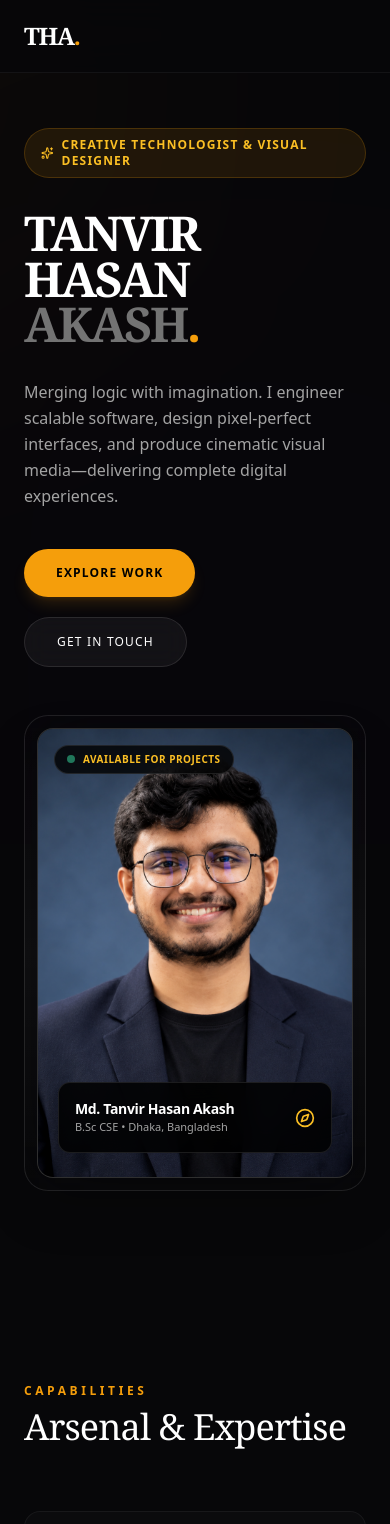
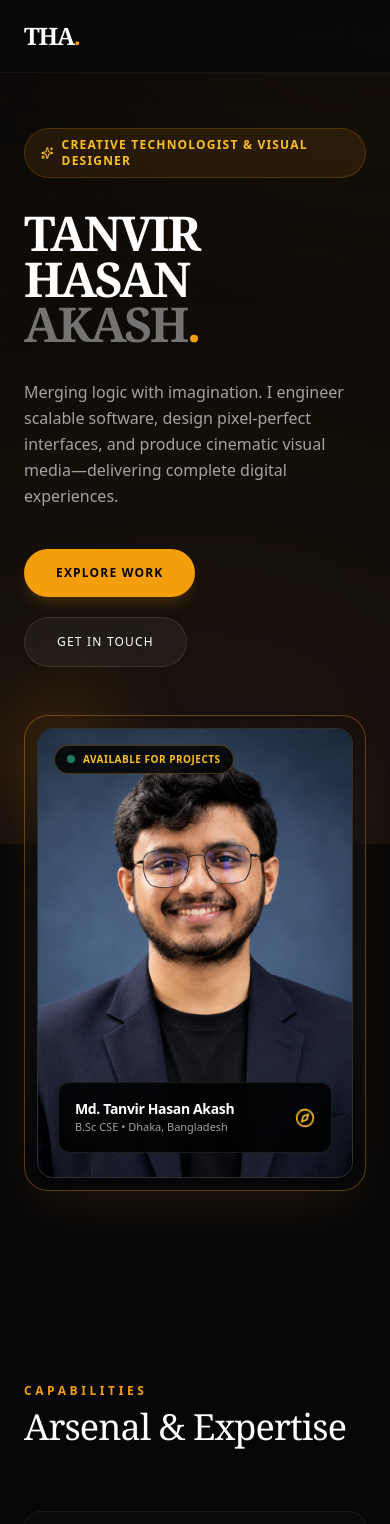
Before and after one commit to Akash2281/Portfolio-of-Md.-Tanvir-Hasan-Akash, a React (Vite) app: page / in a window 390 px wide. Shown: the top 1524 px of the page. Built offline with nearby package versions, Linux system fonts and the light colour scheme.

Commit message:
Restored scroll-responsive ambient BG effects and glowing photo frame

```diff
--- a/src/App.jsx
+++ b/src/App.jsx
@@ -1,5 +1,5 @@
 import React, { useState, useEffect } from 'react';
-import { motion, AnimatePresence } from 'framer-motion';
+import { motion, AnimatePresence, useScroll, useTransform } from 'framer-motion';
 import {
   Code2,
   MonitorPlay,
@@ -122,6 +122,14 @@ export default function Portfolio() {
   const [activeFilter, setActiveFilter] = useState('All');
   const [lightboxData, setLightboxData] = useState(null);
 
+  // --- SCROLL-RESPONSIVE BACKGROUND ANIMATIONS ---
+  const { scrollYProgress } = useScroll();
+
+  const yOrbTop = useTransform(scrollYProgress, [0, 1], [0, -250]);
+  const yOrbMiddle = useTransform(scrollYProgress, [0, 1], [0, 350]);
+  const rotateRing = useTransform(scrollYProgress, [0, 1], [0, 360]);
+  const footerGlowScale = useTransform(scrollYProgress, [0.7, 1], [0.8, 1.4]);
+
   useEffect(() => {
     const handleMouseMove = (e) => {
       setCursorPos({ x: e.clientX, y: e.clientY });
@@ -140,13 +148,59 @@ export default function Portfolio() {
   return (
     <main className="relative min-h-screen bg-[#070709] text-gray-300 font-sans overflow-x-hidden selection:bg-amber-500/30 selection:text-amber-100">
 
-      {/* Subtle Ambient Background Lighting (Non-distracting) */}
+      {/* ----------------- SCROLL RESPONSIVE ANIMATED BACKGROUND ----------------- */}
       <div className="fixed inset-0 pointer-events-none z-0 overflow-hidden">
-        <div className="absolute -top-40 left-1/2 -translate-x-1/2 w-[1000px] h-[500px] bg-amber-500/[0.04] rounded-full blur-[180px]" />
-        <div className="absolute top-[40%] -right-40 w-[600px] h-[600px] bg-purple-900/[0.03] rounded-full blur-[200px]" />
+        {/* Subtle Radial Dot Grid Overlay */}
+        <div
+          className="absolute inset-0 opacity-[0.03]"
+          style={{
+            backgroundImage: `radial-gradient(circle at 1px 1px, #f59e0b 1px, transparent 0)`,
+            backgroundSize: '48px 48px'
+          }}
+        />
+
+        {/* Scroll-Responsive Top Amber Orb */}
+        <motion.div
+          style={{ y: yOrbTop }}
+          className="absolute -top-32 left-1/4 w-[600px] h-[600px] bg-amber-500/[0.08] rounded-full blur-[160px]"
+        />
+
+        {/* Scroll-Responsive Middle Purple Orb */}
+        <motion.div
+          style={{ y: yOrbMiddle }}
+          className="absolute top-[35%] -right-32 w-[650px] h-[650px] bg-purple-900/[0.08] rounded-full blur-[190px]"
+        />
+
+        {/* Dynamic Rotating Geometric Ring */}
+        <motion.div
+          style={{ rotate: rotateRing }}
+          className="absolute top-[20%] right-[6%] w-80 h-80 rounded-full border border-amber-500/10 border-dashed pointer-events-none hidden lg:block"
+        />
+
+        {/* Animated Astro Accent Stars */}
+        <motion.div
+          animate={{ y: [0, -20, 0], opacity: [0.2, 0.7, 0.2] }}
+          transition={{ duration: 6, repeat: Infinity, ease: "easeInOut" }}
+          className="absolute top-[30%] left-[10%] text-amber-400/30 text-sm hidden sm:block"
+        >
+          ✦
+        </motion.div>
+        <motion.div
+          animate={{ y: [0, 25, 0], opacity: [0.3, 0.8, 0.3] }}
+          transition={{ duration: 8, repeat: Infinity, ease: "easeInOut" }}
+          className="absolute top-[70%] right-[12%] text-amber-300/30 text-base hidden sm:block"
+        >
+          ✧
+        </motion.div>
+
+        {/* Dynamic Bottom Page Glow */}
+        <motion.div
+          style={{ scale: footerGlowScale }}
+          className="absolute -bottom-40 left-1/2 -translate-x-1/2 w-[900px] h-[450px] bg-amber-500/[0.12] rounded-full blur-[200px]"
+        />
       </div>
 
-      {/* Subtle Custom Cursor */}
+      {/* Dynamic Cursor */}
       <motion.div
         className="fixed top-0 left-0 w-3.5 h-3.5 bg-amber-500 rounded-full pointer-events-none z-[100] mix-blend-difference hidden sm:block"
         animate={{
@@ -245,10 +299,17 @@ export default function Portfolio() {
             </ScrollReveal>
           </div>
 
-          {/* Right Hero: High-Res Clean Headshot Frame */}
+          {/* Right Hero: High-Tech Glassmorphic Profile Photo Frame */}
           <div className="lg:col-span-5 flex justify-center lg:justify-end">
             <ScrollReveal delay={0.2} className="w-full max-w-[360px] sm:max-w-[430px]">
-              <div className="relative rounded-3xl p-3 bg-gradient-to-b from-white/10 via-white/[0.03] to-black/80 border border-white/10 backdrop-blur-2xl shadow-2xl group">
+              <motion.div
+                whileHover={{ y: -8, scale: 1.02 }}
+                transition={{ duration: 0.5, ease: "easeOut" }}
+                className="relative rounded-3xl p-3 sm:p-4 bg-gradient-to-b from-amber-500/25 via-white/[0.04] to-black/90 border border-amber-500/35 backdrop-blur-2xl shadow-2xl shadow-amber-500/10 group"
+              >
+                {/* Glowing Subtle Corner Accent */}
+                <div className="absolute -top-6 -left-6 w-28 h-28 bg-amber-500/15 blur-2xl rounded-full pointer-events-none" />
+
                 <div className="relative w-full h-[450px] sm:h-[520px] rounded-2xl overflow-hidden bg-neutral-900 border border-white/10">
                   <img
                     src="/profile.jpg"
@@ -259,10 +320,10 @@ export default function Portfolio() {
                       e.target.src="https://images.unsplash.com/photo-1534528741775-53994a69daeb?w=800&auto=format&fit=crop&q=80";
                     }}
                   />
-                  <div className="absolute inset-0 bg-gradient-to-t from-black/80 via-black/10 to-transparent" />
+                  <div className="absolute inset-0 bg-gradient-to-t from-black/85 via-black/15 to-transparent" />
 
                   {/* Status Badge */}
-                  <div className="absolute top-4 left-4 flex items-center gap-2 px-3 py-1.5 rounded-full bg-black/80 backdrop-blur-md border border-white/10 text-[10px] uppercase tracking-wider text-amber-400 font-bold">
+                  <div className="absolute top-4 left-4 flex items-center gap-2 px-3 py-1.5 rounded-full bg-black/80 backdrop-blur-md border border-amber-500/30 text-[10px] uppercase tracking-wider text-amber-400 font-bold">
                     <span className="w-2 h-2 rounded-full bg-emerald-400 animate-pulse" />
                     Available For Projects
                   </div>
@@ -274,11 +335,11 @@ export default function Portfolio() {
                         <h4 className="text-white text-sm font-bold tracking-tight">Md. Tanvir Hasan Akash</h4>
                         <p className="text-neutral-400 text-[11px]">B.Sc CSE • Dhaka, Bangladesh</p>
                       </div>
-                      <Compass className="w-5 h-5 text-amber-400" />
+                      <Compass className="w-5 h-5 text-amber-400 animate-spin" style={{ animationDuration: '14s' }} />
                     </div>
                   </div>
                 </div>
-              </div>
+              </motion.div>
             </ScrollReveal>
           </div>
 
```
